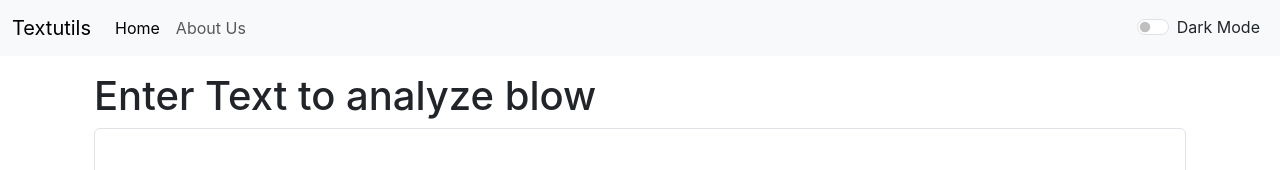
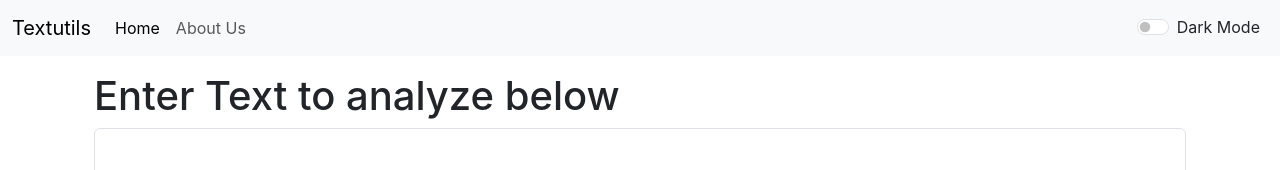
Before and after one commit to CoreTech7704/TEXTUTILS, a React (Create React App) app: page / in a window 1280 px wide. Shown: the top 170 px of the page. Built offline with nearby package versions, Linux system fonts and the light colour scheme.

Commit message:
Router setup

```diff
--- a/package.json
+++ b/package.json
@@ -9,6 +9,7 @@
     "@testing-library/user-event": "^13.5.0",
     "react": "^19.1.0",
     "react-dom": "^19.1.0",
+    "react-router-dom": "^7.6.2",
     "react-scripts": "5.0.1",
     "web-vitals": "^2.1.4"
   },
--- a/src/App.js
+++ b/src/App.js
@@ -1,46 +1,58 @@
-
 import React, { useState } from 'react';
 import './App.css';
 import Alert from './componets/Alert';
 import Navbar from './componets/Navbar';
-import TextForm from './componets/TextForm'
+import About from './componets/About';
+import TextForm from './componets/TextForm';
+import {
+  BrowserRouter as Router,
+  Routes,
+  Route
+} from "react-router-dom";
 
 function App() {
-  const [mode, setmode] = useState('light'); //dark mode enabled or not
-  const [alert, setalert] = useState(null); //dark mode enabled or not
+  const [mode, setMode] = useState('light');
+  const [alert, setAlert] = useState(null);
 
-  const showalert = (message, type) => {
-    setalert({
-      msg: message,
-      type: type
-    })
-    setTimeout(() => {
-      setalert(null);
-    }, 1500);
-  }
-  const ToggleMode = () => {
+  const showAlert = (message, type) => {
+    setAlert({ msg: message, type: type });
+    setTimeout(() => setAlert(null), 1500);
+  };
+
+  const toggleMode = () => {
     if (mode === 'light') {
-    setmode('dark');
+      setMode('dark');
       document.body.style.backgroundColor = '#121212';
       document.body.style.color = 'white';
-    showalert("Dark Mode has been enabled", "Success");
+      showAlert("Dark Mode has been enabled", "success");
     } else {
-    setmode('light');
+      setMode('light');
       document.body.style.backgroundColor = 'white';
       document.body.style.color = 'black';
-    showalert("Light Mode has been enabled", "Success");
+      showAlert("Light Mode has been enabled", "success");
     }
-}
+  };
 
   return (
-    <>
-      <Navbar title="Textutils" mode={mode} ToggleMode={ToggleMode}/>
-      <Alert alert={alert}></Alert>
+    <Router>
+      <Navbar title="Textutils" mode={mode} ToggleMode={toggleMode} />
+      <Alert alert={alert} />
       <div className="container my-3">
-      <TextForm heading="Enter Text to analyze blow" showalert={showalert}/>
-      {/* <About></About> */}
+        <Routes>
+          <Route path="/about" element={<About mode={mode} />} />
+          <Route
+            path="/"
+            element={
+              <TextForm
+                heading="Enter Text to analyze below"
+                showalert={showAlert}
+                mode={mode}
+              />
+            }
+          />
+        </Routes>
       </div>
-    </>
+    </Router>
   );
 }
 
--- a/src/componets/Alert.js
+++ b/src/componets/Alert.js
@@ -3,16 +3,13 @@ import React from 'react';
 function Alert(props) {
   const capitalize = (word) => {
     if (!word) return '';
-    return word.charAt(0).toUpperCase() + word.slice(1).toLowerCase();
+    return word.charAt(0).toUpperCase() + word.slice(1);
   };
 
   return (
     props.alert && (
-      <div
-        className={`alert alert-${props.alert.type.toLowerCase()} alert-dismissible fade show`}
-        role="alert"
-      >
-        <strong>{capitalize(props.alert.type)}:</strong> {props.alert.msg}
+      <div className={`alert alert-${props.alert.type} alert-dismissible fade show`} role="alert">
+        <strong>{capitalize(props.alert.type)}</strong>: {props.alert.msg}
       </div>
     )
   );
--- a/src/componets/Navbar.js
+++ b/src/componets/Navbar.js
@@ -1,22 +1,23 @@
 import React from 'react'
 import PropTypes from 'prop-types'
+import { Link } from 'react-router-dom'
 
 
 export default function Navbar(props) {
   return (
     <nav className={`navbar navbar-expand-lg navbar-${props.mode} bg-${props.mode}`}>
       <div className="container-fluid">
-        <a className="navbar-brand" href="/">{props.title}</a>
+        <Link className="navbar-brand" to="/">{props.title}</Link>
         <button className="navbar-toggler" type="button" data-bs-toggle="collapse" data-bs-target="#navbarSupportedContent" aria-controls="navbarSupportedContent" aria-expanded="false" aria-label="Toggle navigation">
           <span className="navbar-toggler-icon"></span>
         </button>
         <div className="collapse navbar-collapse" id="navbarSupportedContent">
           <ul className="navbar-nav me-auto mb-2 mb-lg-0">
             <li className="nav-item">
-              <a className="nav-link active" aria-current="page" href="/">Home</a>
+              <Link className="nav-link active" aria-current="page" to="/">Home</Link>
             </li>
             <li className="nav-item">
-              <a className="nav-link" href="/">About Us</a>
+              <Link className="nav-link" to="/About">About Us</Link>
             </li>
           </ul>
           {/* <form className="d-flex" role="search">
--- a/src/componets/TextForm.js
+++ b/src/componets/TextForm.js
@@ -23,9 +23,7 @@ export default function TextForm(props) {
 
     const handleCopy = (event) => {
         event.preventDefault();
-        var textArea = document.getElementById("myBox");
-        textArea.select();
-        navigator.clipboard.writeText(textArea.value);
+        navigator.clipboard.writeText(text);
         props.showalert("Text copied to clipboard", "success");
     };
 
@@ -48,7 +46,17 @@ export default function TextForm(props) {
                 <form>
                     <h1>{props.heading}</h1>
                     <div className="mb-3">
-                        <textarea className="form-control" value={text} onChange={handleOnChange} id="myBox" rows="8"></textarea>
+                        <textarea
+                            className="form-control"
+                            value={text}
+                            onChange={handleOnChange}
+                            id="myBox"
+                            rows="8"
+                            style={{
+                                backgroundColor: props.mode === 'dark' ? '#333' : 'white',
+                                color: props.mode === 'dark' ? 'white' : 'black'
+                            }}
+                        ></textarea>
                     </div>
                     <button disabled={text.length === 0} className="btn btn-primary mx-1 my-1" onClick={handleUpClick}>Convert to Uppercase</button>
                     <button disabled={text.length === 0} className="btn btn-primary mx-1 my-1" onClick={handleLowClick}>Convert to Lowercase</button>
```
Also changed, not shown: 1 other file (tests, documents, lock files or other folders). Lines whose indentation alone changed are shown as unchanged.
